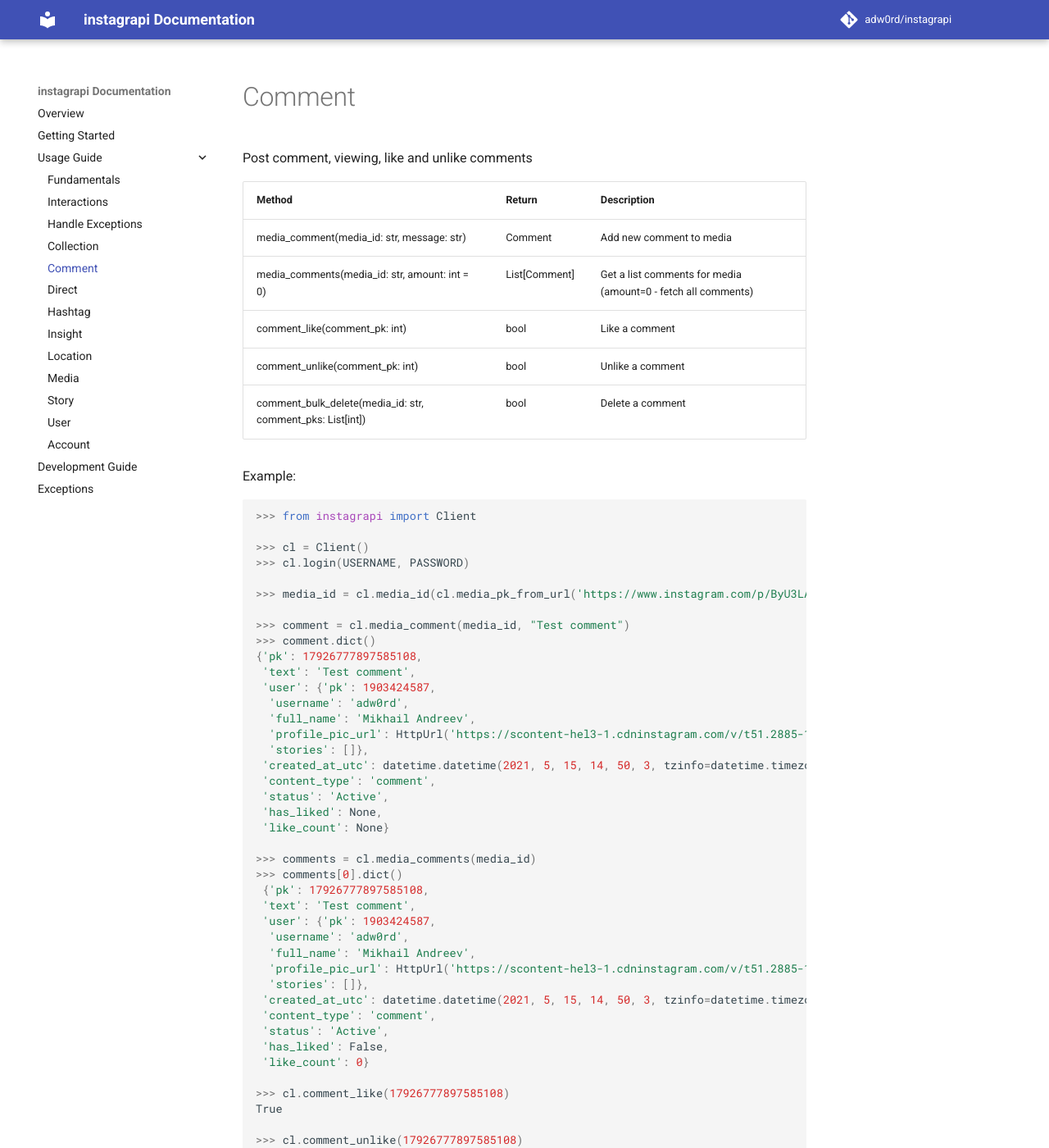
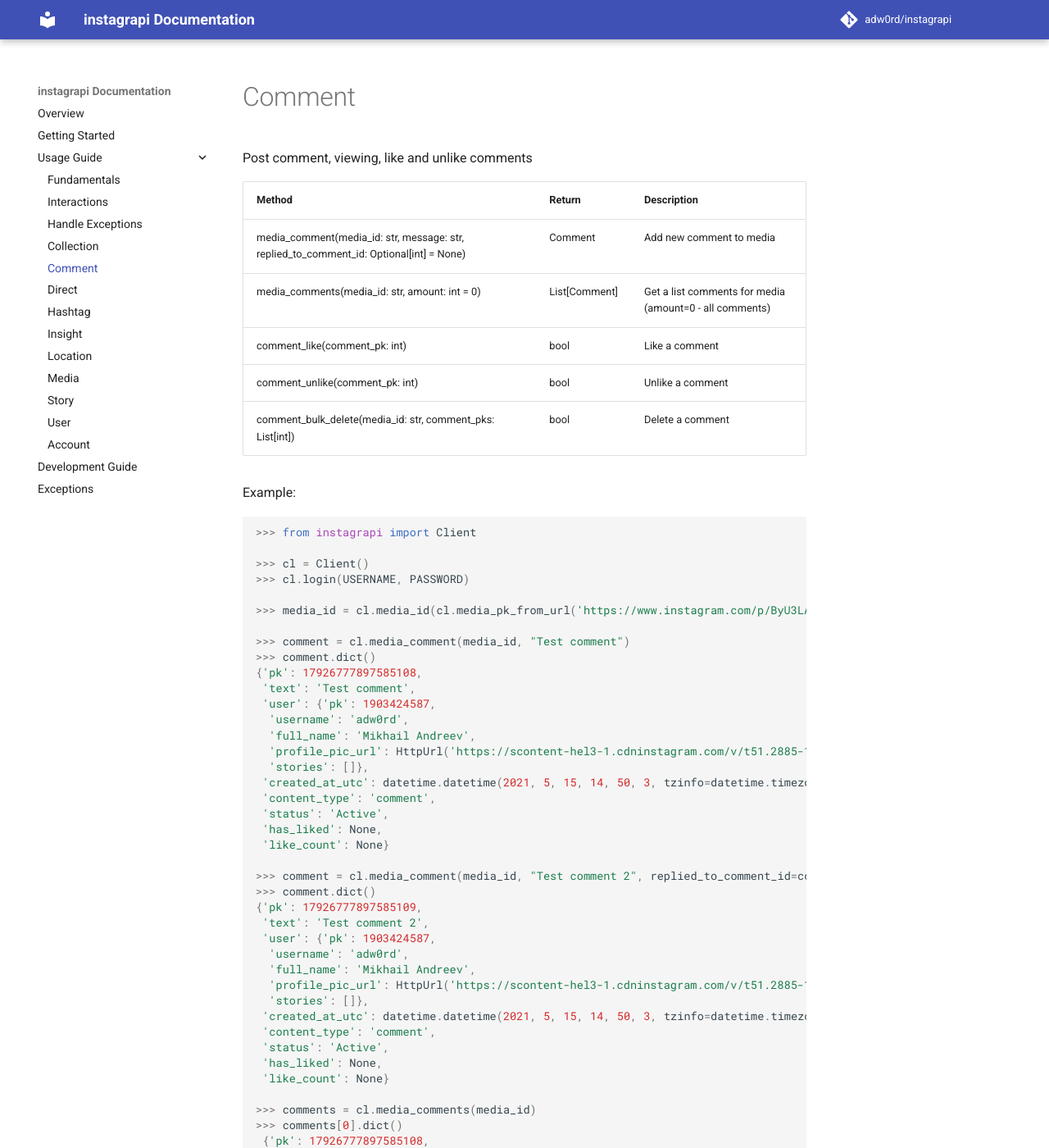
Before and after one commit to subzeroid/instagrapi, an MkDocs documentation site: the page built from docs/usage-guide/comment.md, in a window 1280 px wide and 1400 px high. Shown: the whole window at 82% size. Built offline with MkDocs 1.6.1 and Material for MkDocs 9.7.7, drawn with Linux system fonts in a browser that asks for light colours; comment, search, counter and statistics services are not loaded; the version menu is left out.

Commit message:
No "response_to_comment" method [#365] Added replied_to_comment_id for cl.media_comment

```diff
--- a/docs/usage-guide/comment.md
+++ b/docs/usage-guide/comment.md
@@ -2,13 +2,13 @@
 
 Post comment, viewing, like and unlike comments
 
-| Method                                                     | Return             | Description
-| ---------------------------------------------------------- | ------------------ | --------------------------
-| media_comment(media_id: str, message: str)                 | Comment            | Add new comment to media
-| media_comments(media_id: str, amount: int = 0)             | List\[Comment]     | Get a list comments for media (amount=0 - fetch all comments)
-| comment_like(comment_pk: int)                              | bool               | Like a comment
-| comment_unlike(comment_pk: int)                            | bool               | Unlike a comment
-| comment_bulk_delete(media_id: str, comment_pks: List[int]) | bool               | Delete a comment
+| Method                                                                                  | Return             | Description
+| --------------------------------------------------------------------------------------- | ------------------ | --------------------------
+| media_comment(media_id: str, message: str, replied_to_comment_id: Optional[int] = None) | Comment            | Add new comment to media
+| media_comments(media_id: str, amount: int = 0)                                          | List\[Comment]     | Get a list comments for media (amount=0 - all comments)
+| comment_like(comment_pk: int)                                                           | bool               | Like a comment
+| comment_unlike(comment_pk: int)                                                         | bool               | Unlike a comment
+| comment_bulk_delete(media_id: str, comment_pks: List[int])                              | bool               | Delete a comment
 
 
 Example:
@@ -25,6 +25,21 @@
 >>> comment.dict()
 {'pk': 17926777897585108,
  'text': 'Test comment',
+ 'user': {'pk': 1903424587,
+  'username': 'adw0rd',
+  'full_name': 'Mikhail Andreev',
+  'profile_pic_url': HttpUrl('https://scontent-hel3-1.cdninstagram.com/v/t51.2885-19/s150x150/156689363_269505058076642_6448820957073669709_n.jpg?tp=1&_nc_ht=scontent-hel3-1.cdninstagram.com&_nc_ohc=EtzrL0pAdg8AX9pE_wN&edm=ABQSlwABAAAA&ccb=7-4&oh=e04d45b7651140e7fef61b1f67f1f408&oe=60C65AD1&_nc_sid=b2b2bd', scheme='https', host='scontent-hel3-1.cdninstagram.com', tld='com', host_type='domain', path='/v/t51.2885-19/s150x150/156689363_269505058076642_6448820957073669709_n.jpg', query='tp=1&_nc_ht=scontent-hel3-1.cdninstagram.com&_nc_ohc=EtzrL0pAdg8AX9pE_wN&edm=ABQSlwABAAAA&ccb=7-4&oh=e04d45b7651140e7fef61b1f67f1f408&oe=60C65AD1&_nc_sid=b2b2bd'),
+  'stories': []},
+ 'created_at_utc': datetime.datetime(2021, 5, 15, 14, 50, 3, tzinfo=datetime.timezone.utc),
+ 'content_type': 'comment',
+ 'status': 'Active',
+ 'has_liked': None,
+ 'like_count': None}
+
+>>> comment = cl.media_comment(media_id, "Test comment 2", replied_to_comment_id=comment.pk)
+>>> comment.dict()
+{'pk': 17926777897585109,
+ 'text': 'Test comment 2',
  'user': {'pk': 1903424587,
   'username': 'adw0rd',
   'full_name': 'Mikhail Andreev',
--- a/setup.py
+++ b/setup.py
@@ -30,7 +30,7 @@
 
 setup(
     name='instagrapi',
-    version='1.15.19',
+    version='1.15.20',
     author='Mikhail Andreev',
     author_email='x11org@gmail.com',
     license='MIT',
```
Also changed, not shown: 1 other file.
